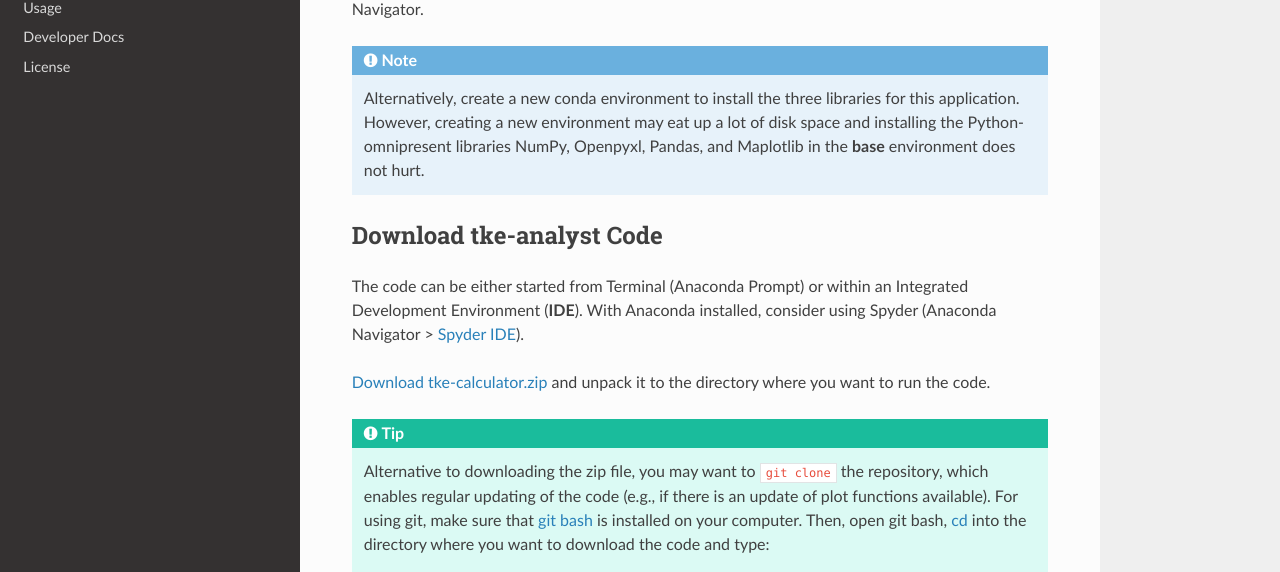
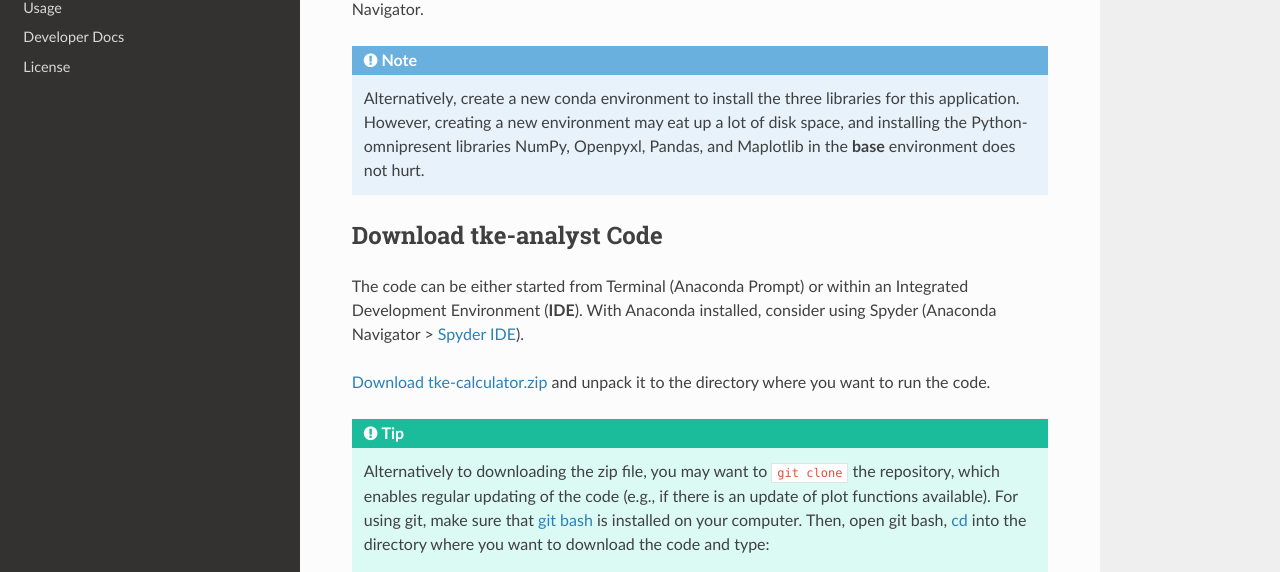
Before and after one commit to sschwindt/tke-calculator, a Sphinx documentation site: the page built from docs/index.rst, in a window 1280 px wide and 900 px high, scrolled down 1219 px. Shown: the part 169-741 px from the top of the window. Built offline with Sphinx 7.4.7 and the Read the Docs theme 2.0.0, drawn with Linux system fonts in a browser that asks for light colours; some of the changed text lies outside the part shown.

Commit message:
finalized docs

```diff
--- a/docs/index.rst
+++ b/docs/index.rst
@@ -49,7 +49,7 @@
 
 .. note::
 
-    Alternatively, create a new conda environment to install the three libraries for this application. However, creating a new environment may eat up a lot of disk space and installing the Python-omnipresent libraries NumPy, Openpyxl, Pandas, and Maplotlib in the **base** environment does not hurt.
+    Alternatively, create a new conda environment to install the three libraries for this application. However, creating a new environment may eat up a lot of disk space, and installing the Python-omnipresent libraries NumPy, Openpyxl, Pandas, and Maplotlib in the **base** environment does not hurt.
 
 Download tke-analyst Code
 -------------------------
@@ -60,7 +60,7 @@
 
 .. tip::
 
-    Alternative to downloading the zip file, you may want to ``git clone`` the repository, which enables regular updating of the code (e.g., if there is an update of plot functions available). For using git, make sure that `git bash <https://git-scm.com/downloads>`_ is installed on your computer. Then, open git bash, `cd <https://docs.microsoft.com/en-us/windows-server/administration/windows-commands/cd>`_ into the directory where you want to download the code and type:
+    Alternatively to downloading the zip file, you may want to ``git clone`` the repository, which enables regular updating of the code (e.g., if there is an update of plot functions available). For using git, make sure that `git bash <https://git-scm.com/downloads>`_ is installed on your computer. Then, open git bash, `cd <https://docs.microsoft.com/en-us/windows-server/administration/windows-commands/cd>`_ into the directory where you want to download the code and type:
 
     ``git clone https://github.com/sschwindt/tke-calculator.git``
 
```
Also changed, not shown: other parts of docs/index.rst (+2 -2 lines).
